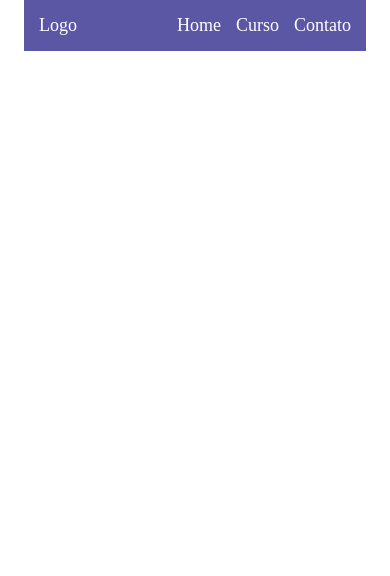
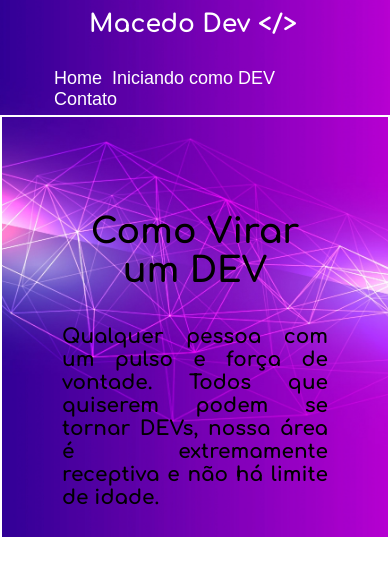
Before and after one commit to raphaamacedo90/responsividade, a plain HTML site: page index.html in a window 390 px wide. Drawn offline with Linux system fonts and the light colour scheme.

Commit message:
atualizacoes

```diff
--- /dev/null
+++ b/contato.css
@@ -0,0 +1,97 @@
+@charset "UTF-8";
+
+body{
+    margin:0;
+    padding:0;
+    background-image: url("imagem/roxo 2.jpg");
+    background-size: cover;
+    background-repeat: no-repeat;
+}
+
+
+.header {
+    overflow: hidden;
+    margin: auto;
+    width: 80%;
+    padding: 0;
+
+}
+.menu{
+
+    margin: 0;
+    padding: 19px;
+    float: right;
+    font-size: 20px;
+    font-family:Arial, Helvetica, sans-serif ;
+
+}
+
+.link{
+    text-decoration: none;
+    display: inline-block;
+    color:white;
+    margin-left: 30px;
+    list-style: none;
+
+}
+
+.logo{
+
+    float: left;
+    left: 200px;
+    font-family: 'Comfortaa', cursive;
+    margin-left: 10px;
+    margin-top: 10px;
+    padding: 0;
+    color: white;
+    font-size: 30px;
+}
+.bloco {
+    display: block;
+    border: 2px ridge white ;
+    width: 20%;
+    float: left;
+    margin-left: 400px;
+    margin-top: 100px;
+    padding: 60px;
+
+}
+.conteudo {
+    font-family: 'Comfortaa', cursive; ;
+}
+
+
+@media screen and (max-width: 500px) {
+
+
+    .logo{
+
+text-align: center;
+
+}
+.menu{
+    margin-top: 20px;
+    float: none;
+    text-align: center;
+}
+li {
+    float: none;
+    margin-bottom: 5px;
+    padding: 10px;
+
+}
+
+.bloco {
+    display: block;
+    border: 2px ridge white ;
+    width: 20%;
+    float: left;
+    margin-left: 60px;
+    margin-top: 10px;
+    padding: 10px;
+
+}
+
+
+
+@media screen and (max-width: 700px)
--- /dev/null
+++ b/curso.css
@@ -0,0 +1,81 @@
+@charset "UTF-8";
+
+body{
+    margin:0;
+    padding:0;
+    background-image: url("imagem/roxo 2.jpg");
+    background-size: cover;
+    background-repeat: no-repeat;
+}
+
+
+.header {
+    overflow: hidden;
+    margin: auto;
+    width: 80%;
+    padding: 0;
+
+}
+.menu{
+
+    margin: 0;
+    padding: 19px;
+    float: right;
+    font-size: 20px;
+    font-family:Arial, Helvetica, sans-serif ;
+
+}
+
+.link{
+    text-decoration: none;
+    display: inline-block;
+    color:white;
+    margin-left: 30px;
+    list-style: none;
+
+}
+
+.logo{
+
+    float: left;
+    left: 200px;
+    font-family: 'Comfortaa', cursive;
+    margin-left: 10px;
+    margin-top: 10px;
+    padding: 0;
+    color: white;
+    font-size: 30px;
+}
+.bloco {
+
+
+}
+.conteudo {
+    font-family: 'Comfortaa', cursive; ;
+}
+
+
+@media screen and (max-width: 500px) {
+
+
+    .logo{
+
+text-align: center;
+
+}
+.menu{
+    margin-top: 20px;
+    float: none;
+    text-align: center;
+}
+li {
+    float: none;
+    margin-bottom: 5px;
+    padding: 10px;
+
+}
+
+
+
+
+@media screen and (max-width: 700px)
--- a/index.html
+++ b/index.html
@@ -1,23 +1,35 @@
 <!DOCTYPE html>
-<html lang="en">
+<html lang="pt-br">
 <head>
     <meta charset="UTF-8">
     <meta http-equiv="X-UA-Compatible" content="IE=edge">
     <meta name="viewport" content="width=device-width, initial-scale=1.0">
     <title>Media Queries</title>
     <link rel="stylesheet" href="style.css">
+    <link href="https://fonts.googleapis.com/css2?family=Comfortaa:wght@700&display=swap" rel="stylesheet">
 </head>
 <body>
-    <div class="header">
-        <div class="logo">
-            Logo
-        </div>
-        <ul class="menu">
-            <li>Home</li>
-            <li>Curso</li>
-            <li>Contato</li>
-        </ul>
 
-    </div>
-</body>
+                <div class="header">
+                    <h3 class="logo">Macedo Dev &lt;/&gt;</h3>
+                    <ul class="menu">
+                        <a class="link" href="index.html">
+                            <li>Home</li>
+                        </a>
+                        <a class="link" href="curso.html">
+                            <li>Iniciando como DEV</li>
+                        </a>
+                        <a class="link" href="contato.html">
+                            <li>Contato</li>
+                        </a>
+                    </ul>
+                 </div>
+                    <section class="container">
+                        <div class="conteudo">
+                            <h3 class="DEV">Como Virar um DEV</h3>
+                            <P>Qualquer pessoa com um pulso e força de vontade. Todos que quiserem podem se tornar DEVs, nossa área é extremamente receptiva e não há limite de idade.</P>
+                        </div>
+                    </section>
+
+   </body>
 </html>
--- a/style.css
+++ b/style.css
@@ -1,57 +1,139 @@
 @charset "UTF-8";
 
 body{
-    margin: 0;
-    padding: 0;
+    margin:0;
+    padding:0;
+    background-image: url("imagem/roxo 2.jpg");
+    background-size: cover;
+    background-repeat: no-repeat;
 }
+
+
 .header {
     overflow: hidden;
     margin: auto;
     width: 80%;
-    background: #5C57A4;
-    padding: 15px;
-    font-size: 18px;
+    padding: 0;
+
 }
 .menu{
+    display: flex;
+    flex-direction: row;
+    flex-wrap: nowrap;
+    margin: 0;
+    padding: 19px;
+    float: right;
+    font-size: 20px;
+    font-family:Arial, Helvetica, sans-serif ;
+
+}
+
+.link{
+    text-decoration: none;
+    display: inline-block;
+    color:white;
+    margin-left: 30px;
     list-style: none;
-    margin: 0;
+
+}
+
+.logo{
+
+    float: left;
+    left: 200px;
+    font-family: 'Comfortaa', cursive;
+    margin-left: 10px;
+    margin-top: 10px;
     padding: 0;
-    float: right;
+    color: white;
+    font-size: 30px;
 }
-li{
-    float: left;
-    color: white;
-    margin-left: 15px;
+.container{
+    display: flex;
+    align-items: center;
+    justify-content: center;
+
+
 }
-.logo{
-    float: left;
-    color: white;
+.conteudo {
+    flex-direction: row;
+    flex-wrap: nowrap;
+    width: 400px;
+    height: 300px;
+    padding: 60px;
+    font-family: 'Comfortaa', cursive; ;
+    font-size: 20px;
+    text-align: justify;
+    border: 2px solid white;
+
+}
+.DEV {
+    text-align: center ;
+    font-size: 35px;
+
 }
 
 
-@media screen and (min-width: 500px) {
-    .header{
-        background: red;
-    }
+@media screen and (max-width: 500px) {
 
-    .logo{
-float: none;
-text-align: center;
+
+.logo{
+font-size: 10px;
+margin-left: 60px;
 
 }
 .menu{
-    margin-top: 20px;
-    float: none;
-    text-align: center;
-}
-li {
-    float: none;
-    margin-bottom: 5px;
+    margin: 0;
+    display: inline-block;
     padding: 10px;
+    float: left;
+    font-size: 12px;
+    font-family:Arial, Helvetica, sans-serif ;
 
 }
-@media screen and (min-width: 700px) {
-    .header{
-        background:gray;
+.link{
+    text-decoration: none;
+    display: inline-block;
+    color:white;
+    list-style: none;
+    margin-left: 20px;
+    text-align: center;
+
+}
+
+
+.conteudo {
+    font-size: 15px;
+}
+
+
+
+@media screen and (max-width: 700px) {
+
+.logo{
+    font-size: 25px;
+    margin-left: 50px;
+
     }
-}
+    .menu{
+        padding: 5px;
+        font-size: 18px;
+
+    }
+    .link{
+
+        float: left;
+        margin-left: 10px;
+
+    }
+
+    .bloco {
+
+        margin-left: 50px;
+        margin-top: 70px;
+        padding: 30px;
+
+    }
+    .conteudo {
+        font-size: 20px;
+    }
```
Also changed, not shown: contato.html (added, +29 -0 lines), curso.html (added, +35 -0 lines), imagem/roxo 2.jpg (added).
